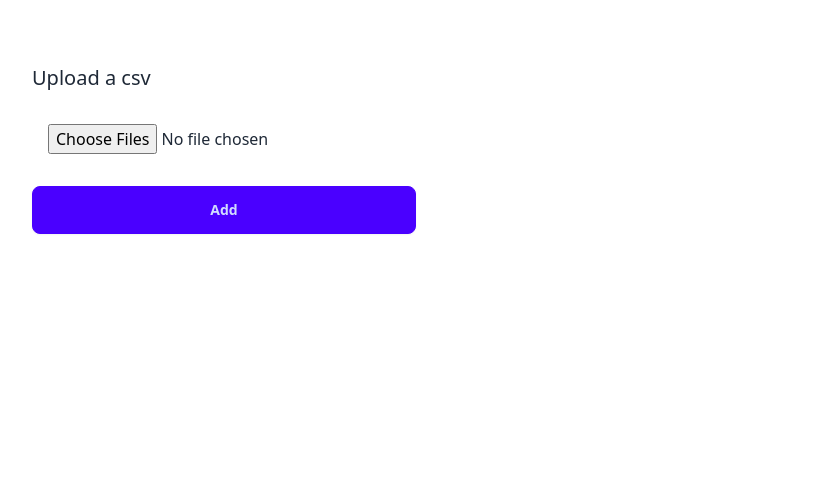
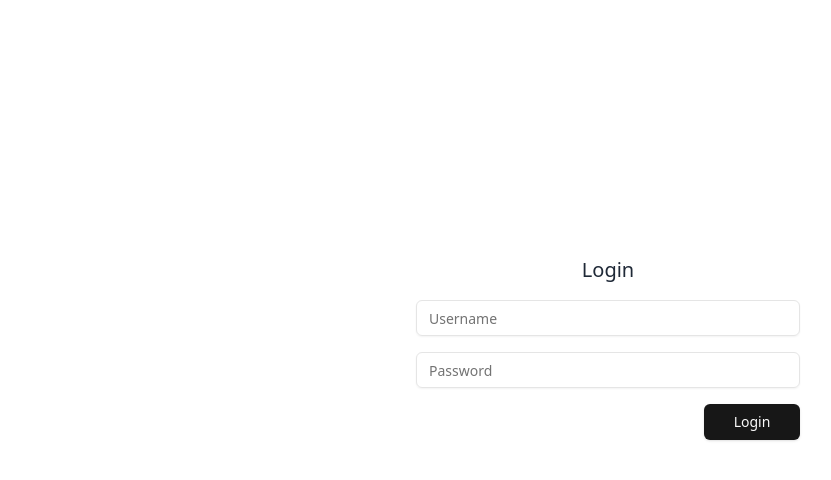
Before and after one commit to mtanzim/cc-csv-parser, a Next.js app: page / in a window 1280 px wide. Shown: the top 480 px of the page, without its empty margins (32-863 px from the left). Built offline with nearby package versions, Linux system fonts and the light colour scheme.

Commit message:
add auth input

```diff
--- a/package.json
+++ b/package.json
@@ -9,6 +9,7 @@
     "lint": "next lint"
   },
   "dependencies": {
+    "@radix-ui/react-slot": "^1.1.0",
     "@std/csv": "npm:@jsr/std__csv@^1.0.3",
     "@tanstack/react-table": "^8.20.5",
     "class-variance-authority": "^0.7.0",
--- a/src/app/page.tsx
+++ b/src/app/page.tsx
@@ -24,6 +24,9 @@
 import { Chart, type ChartData } from "@/components/Chart";
 import { FileForm } from "@/components/FileForm";
 import { ExportArgs } from "./api/export/route";
+import { Login } from "@/components/Login";
+
+const TOKEN_KEY = "cc-csv-token";
 
 const initialState: ReturnType = {
   data: [],
@@ -197,6 +200,18 @@
 };
 
 export default function Home() {
+  const [token, setToken] = useState<string | null>(null);
+  const isAuthenticated = !!token;
+
+  const onLogin = (token: string) => {
+    window.localStorage.setItem(TOKEN_KEY, token);
+    setToken(token);
+  };
+  const onLogout = () => {
+    window.localStorage.removeItem(TOKEN_KEY);
+    setToken(null);
+  };
+
   const [state, formAction] = useFormState<ReturnType, FormData>(
     parseCsv,
     initialState
@@ -385,6 +400,15 @@
     console.log(); //get filtered client-side selected rows
   }, [isMonthFilterOn, monthOffset, table]);
 
+  if (!isAuthenticated) {
+    return (
+      <div className="mt-64 flex flex-col justify-center items-center">
+        <h2 className="text-xl">Login</h2>
+        <Login onLogin={onLogin} />
+      </div>
+    );
+  }
+
   return (
     <div className="m-16 flex flex-row gap-12 max-h-fit">
       <div>
--- /dev/null
+++ b/src/components/Login.tsx
@@ -0,0 +1,66 @@
+"use client";
+
+import { Button } from "@/components/ui/button";
+
+import { Input } from "@/components/ui/input";
+import { MouseEventHandler, useState } from "react";
+
+export function Login({ onLogin }: { onLogin: (t: string) => void }) {
+  const [username, setUsername] = useState("");
+  const [password, setPassword] = useState("");
+  const [isLoading, setLoading] = useState(false);
+  const [errMsg, setErrMsg] = useState<string | null>(null);
+  const handleSubmit: MouseEventHandler<HTMLButtonElement> = async (e) => {
+    e.preventDefault();
+    setLoading(true);
+    setErrMsg(null);
+
+    try {
+      const res = await fetch(`/api/v1/login`, {
+        method: "POST",
+        body: JSON.stringify({
+          username,
+          password,
+        }),
+      });
+      const body = await res.json();
+      if (res.ok) {
+        onLogin(body?.token);
+        return;
+      }
+      throw new Error("failed to login");
+    } catch (err) {
+      console.log(err);
+      setErrMsg("Something went wrong");
+    } finally {
+      setLoading(false);
+    }
+  };
+  return (
+    <div className="w-11/12 max-w-sm md:w-full items-center">
+      <Input
+        value={username}
+        onChange={(e) => setUsername(e.target.value)}
+        className="mt-4"
+        type="username"
+        placeholder="Username"
+      />
+      <Input
+        value={password}
+        onChange={(e) => setPassword(e.target.value)}
+        className="mt-4"
+        type="password"
+        placeholder="Password"
+      />
+      {errMsg && <p className="text-red-500">{errMsg}</p>}
+      {isLoading && <p className="text-slate-400 animate-pulse">Loading...</p>}
+      <Button
+        className="mt-4 w-1/4 float-end"
+        type="submit"
+        onClick={handleSubmit}
+      >
+        Login
+      </Button>
+    </div>
+  );
+}
--- /dev/null
+++ b/src/components/ui/button.tsx
@@ -0,0 +1,57 @@
+import * as React from "react"
+import { Slot } from "@radix-ui/react-slot"
+import { cva, type VariantProps } from "class-variance-authority"
+
+import { cn } from "@/lib/utils"
+
+const buttonVariants = cva(
+  "inline-flex items-center justify-center gap-2 whitespace-nowrap rounded-md text-sm font-medium transition-colors focus-visible:outline-none focus-visible:ring-1 focus-visible:ring-neutral-950 disabled:pointer-events-none disabled:opacity-50 [&_svg]:pointer-events-none [&_svg]:size-4 [&_svg]:shrink-0 dark:focus-visible:ring-neutral-300",
+  {
+    variants: {
+      variant: {
+        default:
+          "bg-neutral-900 text-neutral-50 shadow hover:bg-neutral-900/90 dark:bg-neutral-50 dark:text-neutral-900 dark:hover:bg-neutral-50/90",
+        destructive:
+          "bg-red-500 text-neutral-50 shadow-sm hover:bg-red-500/90 dark:bg-red-900 dark:text-neutral-50 dark:hover:bg-red-900/90",
+        outline:
+          "border border-neutral-200 bg-white shadow-sm hover:bg-neutral-100 hover:text-neutral-900 dark:border-neutral-800 dark:bg-neutral-950 dark:hover:bg-neutral-800 dark:hover:text-neutral-50",
+        secondary:
+          "bg-neutral-100 text-neutral-900 shadow-sm hover:bg-neutral-100/80 dark:bg-neutral-800 dark:text-neutral-50 dark:hover:bg-neutral-800/80",
+        ghost: "hover:bg-neutral-100 hover:text-neutral-900 dark:hover:bg-neutral-800 dark:hover:text-neutral-50",
+        link: "text-neutral-900 underline-offset-4 hover:underline dark:text-neutral-50",
+      },
+      size: {
+        default: "h-9 px-4 py-2",
+        sm: "h-8 rounded-md px-3 text-xs",
+        lg: "h-10 rounded-md px-8",
+        icon: "h-9 w-9",
+      },
+    },
+    defaultVariants: {
+      variant: "default",
+      size: "default",
+    },
+  }
+)
+
+export interface ButtonProps
+  extends React.ButtonHTMLAttributes<HTMLButtonElement>,
+    VariantProps<typeof buttonVariants> {
+  asChild?: boolean
+}
+
+const Button = React.forwardRef<HTMLButtonElement, ButtonProps>(
+  ({ className, variant, size, asChild = false, ...props }, ref) => {
+    const Comp = asChild ? Slot : "button"
+    return (
+      <Comp
+        className={cn(buttonVariants({ variant, size, className }))}
+        ref={ref}
+        {...props}
+      />
+    )
+  }
+)
+Button.displayName = "Button"
+
+export { Button, buttonVariants }
--- /dev/null
+++ b/src/components/ui/input.tsx
@@ -0,0 +1,22 @@
+import * as React from "react"
+
+import { cn } from "@/lib/utils"
+
+const Input = React.forwardRef<HTMLInputElement, React.ComponentProps<"input">>(
+  ({ className, type, ...props }, ref) => {
+    return (
+      <input
+        type={type}
+        className={cn(
+          "flex h-9 w-full rounded-md border border-neutral-200 bg-transparent px-3 py-1 text-base shadow-sm transition-colors file:border-0 file:bg-transparent file:text-sm file:font-medium file:text-neutral-950 placeholder:text-neutral-500 focus-visible:outline-none focus-visible:ring-1 focus-visible:ring-neutral-950 disabled:cursor-not-allowed disabled:opacity-50 md:text-sm dark:border-neutral-800 dark:file:text-neutral-50 dark:placeholder:text-neutral-400 dark:focus-visible:ring-neutral-300",
+          className
+        )}
+        ref={ref}
+        {...props}
+      />
+    )
+  }
+)
+Input.displayName = "Input"
+
+export { Input }
```
Also changed, not shown: 1 other file (tests, documents, lock files or other folders).
